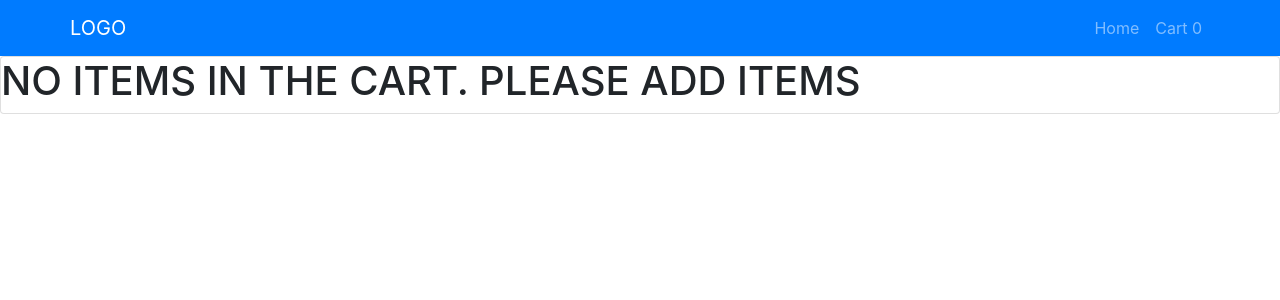
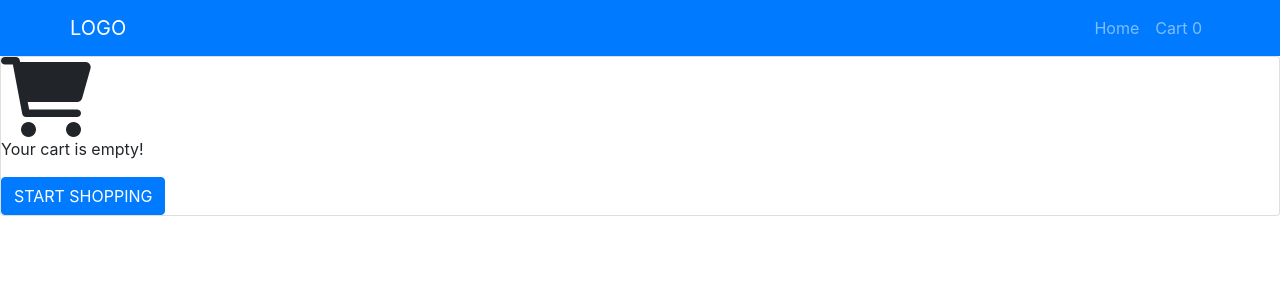
Before and after one commit to joecyn/React-Shopping-Cart, a React (Create React App) app: page /Cart in a window 1280 px wide. Shown: the top 300 px of the page. Built offline with nearby package versions, Linux system fonts and the light colour scheme.

Commit message:
edited the cart page

```diff
--- a/public/index.html
+++ b/public/index.html
@@ -10,6 +10,7 @@
       content="Web site created using create-react-app"
     />
     <link rel="apple-touch-icon" href="%PUBLIC_URL%/logo192.png" />
+    <link rel="stylesheet" href="https://cdnjs.cloudflare.com/ajax/libs/font-awesome/6.2.0/css/all.min.css" integrity="sha512-xh6O/CkQoPOWDdYTDqeRdPCVd1SpvCA9XXcUnZS2FmJNp1coAFzvtCN9BmamE+4aHK8yyUHUSCcJHgXloTyT2A==" crossorigin="anonymous" referrerpolicy="no-referrer" />
     <link rel="stylesheet" href="https://stackpath.bootstrapcdn.com/bootstrap/4.5.0/css/bootstrap.min.css" integrity="sha384-9aIt2nRpC12Uk9gS9baDl411NQApFmC26EwAOH8WgZl5MYYxFfc+NcPb1dKGj7Sk" crossorigin="anonymous">
     <!--
       manifest.json provides metadata used when your web app is installed on a
--- a/src/Pages/CartItems.js
+++ b/src/Pages/CartItems.js
@@ -1,6 +1,7 @@
 import { useContext } from "react";
 import { Cartcontext } from "../context/cartContext";
 import Button from 'react-bootstrap/Button';
+import { Link  } from 'react-router-dom'
 import "./cart.css";
 
 const Cart = () => {
@@ -51,11 +52,16 @@ const Cart = () => {
       })}
       {state.length > 0 ?(
         <div className="total">
-          <h2>{total}</h2>
+          <h3>TOTAL PRICE $:{total.toFixed(2)}</h3>
         </div>
       ):(
-        <div>
-          <h1>NO ITEMS IN THE CART. PLEASE ADD ITEMS</h1>
+        <div className="cart">
+          <i class="fa fa-shopping-cart fa-5x" aria-hidden="true"></i>
+
+          <p>Your cart is empty!</p>
+          <Link to="/"  >
+          <Button variant="primary"  >START SHOPPING</Button>{' '}
+          </Link>
         </div>
       )}
     </div>
--- a/src/Pages/Home.css
+++ b/src/Pages/Home.css
@@ -3,8 +3,13 @@
     grid-template-columns: 1fr 1fr 1fr;
     width: 980px;
     margin:auto;
+    padding-left:50px;
+
 }
 .Prod img{
     width:100px;
     height:100px;
 }
+.card{
+
+}
--- a/src/Pages/Home.jsx
+++ b/src/Pages/Home.jsx
@@ -21,17 +21,22 @@ const Homepage = () => {
   //console.log(Globalstate);
   return (
 
-    <Card className="Prod">
+    <Card  >
+      <div className="Prod">
       {products.map((product, index) => {
         product.quantity = 1;
         return (
-          <Card.Body key={index}>
+          <Card.Body className="card" key={index}>
            <Card.Img variant="top" src={product.image} />
 
             <Card.Text>
-            {product.title}
+            {product.title.length > 20 ? (
+              <p>{product.title.slice(0,10)}...</p>
+            ):(
+              <p>{product.title}</p>
+            )}
             </Card.Text>
-            <h3>$. {product.price}</h3>
+            <h6>$. {product.price}</h6>
             <Button onClick={() => dispatch({ type: "ADD", payload: product })}>
               add to cart
             </Button>
@@ -39,7 +44,9 @@ const Homepage = () => {
           </Card.Body>
         );
       })}
+      </div>
     </Card>
+
 
   );
 };
--- a/src/Pages/cart.css
+++ b/src/Pages/cart.css
@@ -2,6 +2,10 @@
     display: grid;
     grid-template-columns: 1fr 1fr 1fr;
     margin-top: 20px;
+}
+.carditem img{
+    width:100px;
+    height:100px;
 }
 .quantity{
     display: flex;
@@ -21,3 +25,13 @@
 .Sub{
     margin-left: 10px;
 }
+
+.total{
+    text-align: center;
+
+}
+.cart{
+    display: flex;
+    flex-direction: column;
+    justify-content: center;
+}
```
